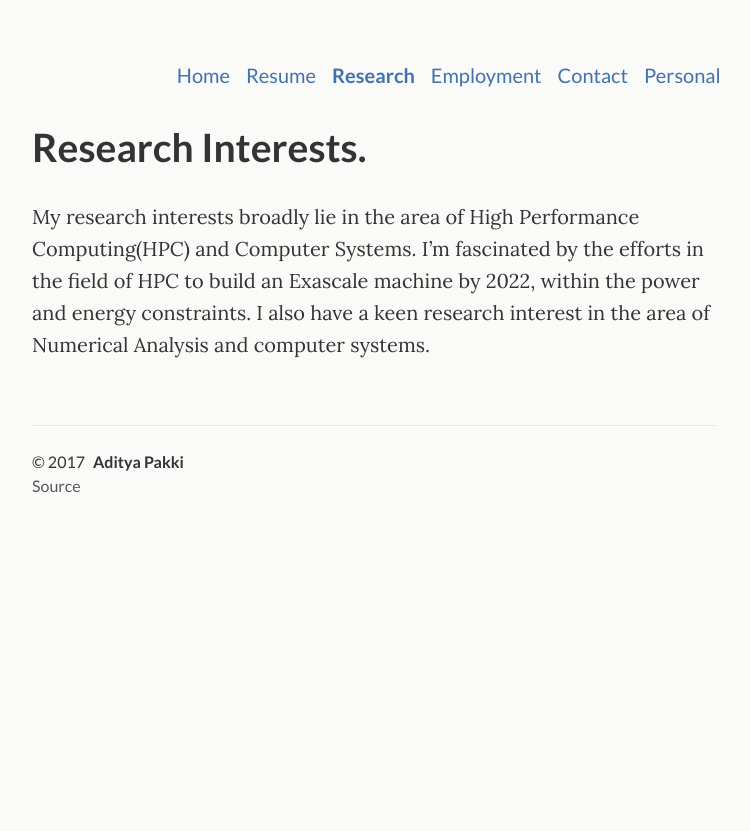
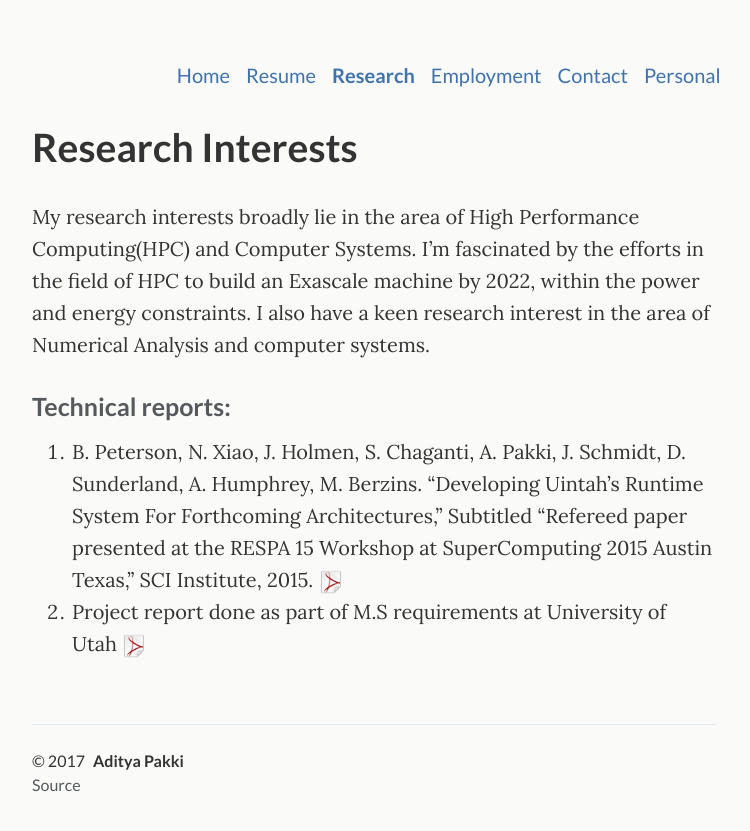
Before and after one commit to adityapakki/adityapakki.github.io, a Jekyll site: the page built from _pages/projects.md, in a window 1280 px wide. Shown: the top 831 px of the page, without its empty margins (266-1016 px from the left). Built offline with Jekyll 4.4.1, drawn with Linux system fonts in a browser that asks for light colours.

```diff
--- a/_pages/projects.md
+++ b/_pages/projects.md
@@ -1,11 +1,23 @@
 ---
 layout: page
 title: Research
-subtitle: Research Interests.
-desc: Side projects.
+subtitle: Research Interests
+desc: Research
 permalink: /research/
 ---
 
 <p>
 My research interests broadly lie in the area of High Performance Computing(HPC) and Computer Systems. I'm fascinated by the efforts in the field of HPC to build an Exascale machine by 2022, within the power and energy constraints. I also have a keen research interest in the area of Numerical Analysis and computer systems.
 </p>
+### Technical reports:
+<ol>
+  <li>B. Peterson, N. Xiao, J. Holmen, S. Chaganti, A. Pakki, J. Schmidt, D. Sunderland, A. Humphrey, M. Berzins. “Developing Uintah’s Runtime System For Forthcoming Architectures,” Subtitled “Refereed paper presented at the RESPA 15 Workshop at SuperComputing 2015 Austin Texas,” SCI Institute, 2015.
+  <a href="{{ site.baseurl }}/assets/files/respa15.pdf" target="_blank">
+  <img src="{{ site.baseurl }}/assets/img/pdf.png" style="width:24px;height:24px;">
+  </a> </li>
+
+  <li>Project report done as part of M.S requirements at University of Utah
+  <a href="{{ site.baseurl }}/assets/files/report.pdf" target="_blank">
+    <img src="{{ site.baseurl }}/assets/img/pdf.png" style="width:24px;height:24px;">
+  </a> </li>
+</ol>
```
Also changed, not shown: 2 other files.
